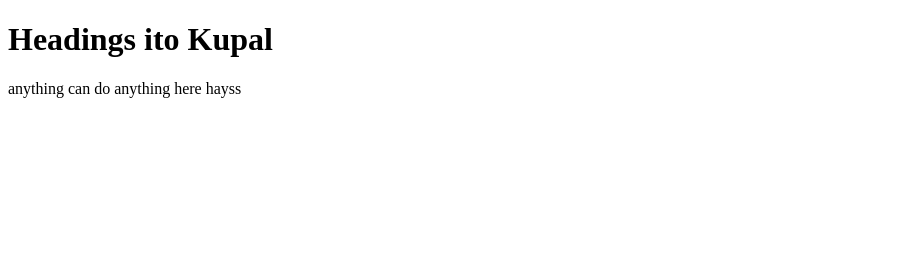
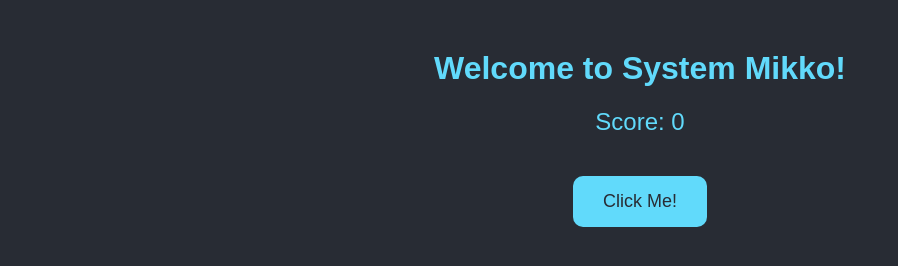
Before and after one commit to System0030/System-profile, a plain HTML site: page index.html in a window 1280 px wide. Shown: the whole page, without its empty margins (0-898 px from the left). Drawn offline with Linux system fonts and the light colour scheme.

Commit message:
Update index.html

```diff
--- a/index.html
+++ b/index.html
@@ -1,12 +1,67 @@
 <!DOCTYPE html>
-<html>
+<html lang="en">
 <head>
-<title>System Mikko BSCS</title>
+  <meta charset="UTF-8">
+  <meta name="viewport" content="width=device-width, initial-scale=1.0">
+  <title>System Mikko</title>
+  <style>
+    body {
+      font-family: Arial, sans-serif;
+      text-align: center;
+      background-color: #282c34;
+      color: #61dafb;
+      margin: 0;
+      padding: 0;
+    }
+    h1 {
+      margin-top: 50px;
+    }
+    button {
+      background-color: #61dafb;
+      color: #282c34;
+      border: none;
+      padding: 15px 30px;
+      font-size: 18px;
+      cursor: pointer;
+      border-radius: 10px;
+      margin-top: 20px;
+    }
+    button:hover {
+      background-color: #21a1f1;
+    }
+    #score {
+      font-size: 24px;
+      margin: 20px 0;
+    }
+    #message {
+      font-size: 20px;
+      color: #ffa500;
+    }
+  </style>
 </head>
 <body>
+  <h1>Welcome to System Mikko!</h1>
+  <p id="score">Score: 0</p>
+  <button id="clickButton">Click Me!</button>
+  <p id="message"></p>
 
-<h1>Headings ito Kupal</h1>
-<p>anything can do anything here hayss</p>
+  <script>
+    let score = 0;
+    const goal = 50;
 
+    const scoreDisplay = document.getElementById('score');
+    const clickButton = document.getElementById('clickButton');
+    const messageDisplay = document.getElementById('message');
+
+    clickButton.addEventListener('click', () => {
+      score++;
+      scoreDisplay.textContent = `Score: ${score}`;
+      if (score >= goal) {
+        messageDisplay.textContent = "Congratulations! You win!";
+        clickButton.disabled = true;
+        clickButton.textContent = "Game Over";
+      }
+    });
+  </script>
 </body>
 </html>
```
